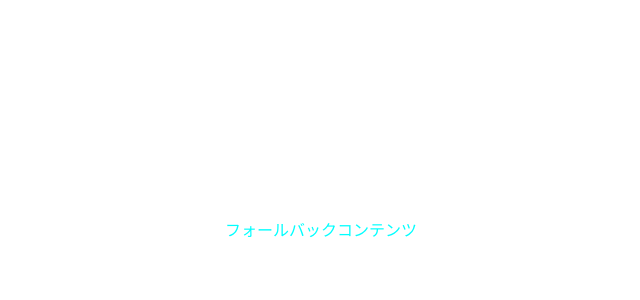
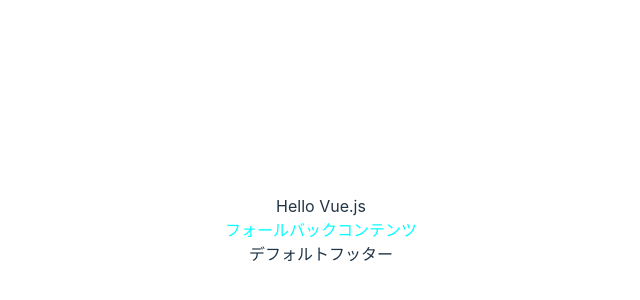
Before and after one commit to 2nofa11/NekoBook, a Vue app: page / in a window 1280 px wide. Shown: the part 170-470 px from the top of the page, without its empty margins (339-979 px from the left). Built offline with nearby package versions, Linux system fonts and the light colour scheme.

Commit message:
p171 名前付きスロット 「v-slot="header"」ではく、「v-slot:header」で記述する

```diff
--- a/src/components/Section24Child.vue
+++ b/src/components/Section24Child.vue
@@ -1,5 +1,7 @@
 <template>
+  <header><slot name="header">デフォルトタイトル</slot></header>
   <div class="comp-child"><slot>何もない時</slot></div>
+  <footer>デフォルトフッター</footer>
 </template>
 
 <script lang="ts">
--- a/src/components/Section24Parent.vue
+++ b/src/components/Section24Parent.vue
@@ -1,5 +1,6 @@
 <template>
   <Section24Child>
+    <template v-slot:header>Hello Vue.js</template>
     <div class="parent-style">フォールバックコンテンツ</div>
   </Section24Child>
 </template>
```
